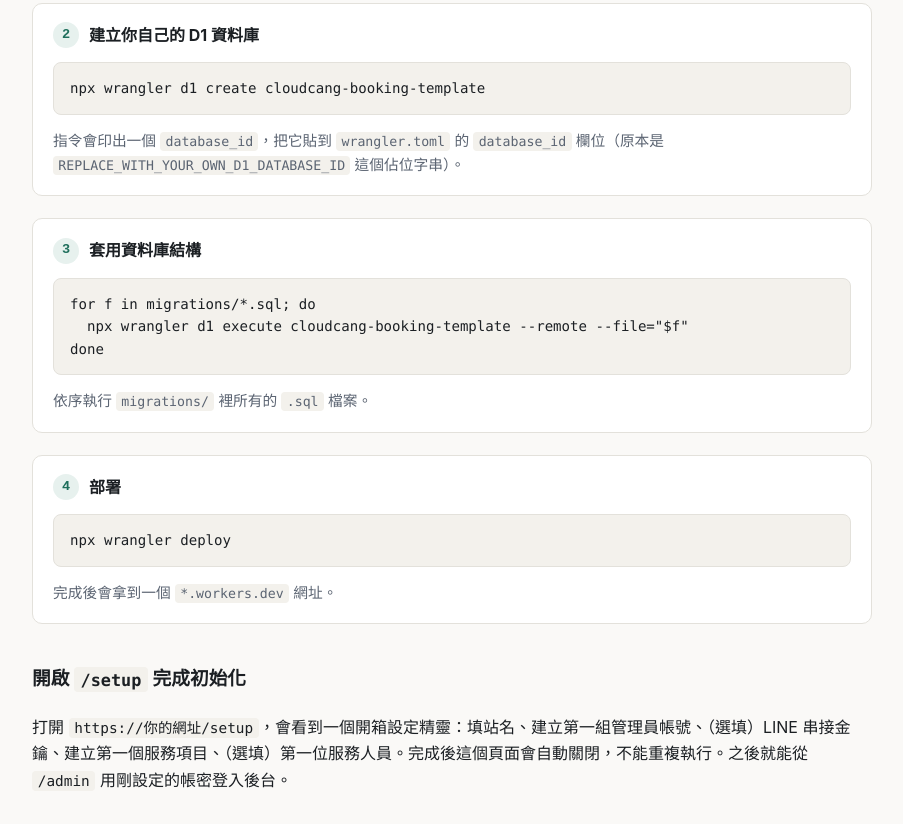
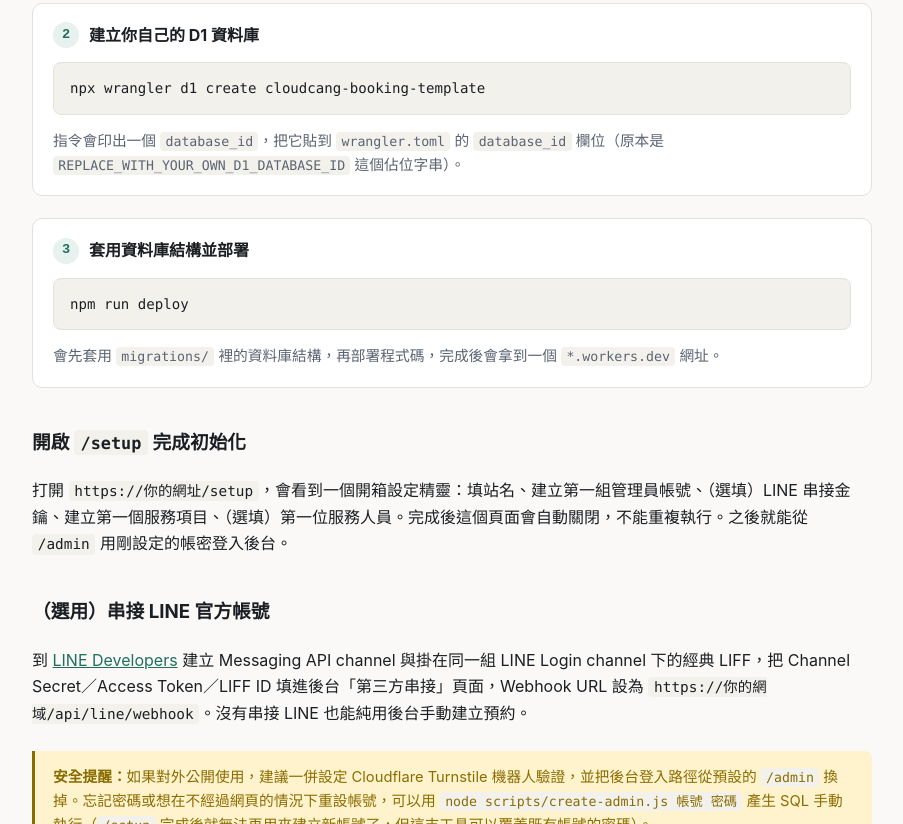
Before and after one commit to cloudcangtec-tech/cloudcang-line-booking, a website: page public/index.html in a window 1280 px wide. Shown: the part 2152-2976 px from the top of the page, without its empty margins (188-1091 px from the left). Drawn offline with Linux system fonts and the light colour scheme.

Commit message:
Auto-run D1 migrations as part of npm run deploy
Switch from a manual wrangler d1 execute loop to wrangler's native
d1 migrations apply, verified locally against the existing migrations
folder. Chaining it into the deploy script means the CLI path no
longer needs a separate manual migration step, and closes most of the
gap for the one-click deploy button too if its build step runs
npm run deploy.

```diff
--- a/package.json
+++ b/package.json
@@ -3,7 +3,8 @@
   "private": true,
   "scripts": {
     "dev": "wrangler dev",
-    "deploy": "wrangler deploy"
+    "migrate": "wrangler d1 migrations apply cloudcang-booking-template --remote",
+    "deploy": "wrangler d1 migrations apply cloudcang-booking-template --remote && wrangler deploy"
   },
   "devDependencies": {
     "wrangler": "^4.131.1"
--- a/public/index.html
+++ b/public/index.html
@@ -58,7 +58,7 @@
         </a>
       </p>
       <div class="note">
-        <b>注意：</b>一鍵部署只會幫你把程式碼跑起來，<b>不會自動套用資料庫結構（migrations）</b>。部署完成、開啟 <code>/setup</code> 之前，請先用 <code>npx wrangler d1 execute &lt;你的 D1 資料庫名稱&gt; --remote --file=migrations/檔名.sql</code> 把 <code>migrations/</code> 資料夾裡的檔案依序執行一次。如果一鍵部署沒有自動建立 D1 資料庫，或 <code>wrangler.toml</code> 的 <code>database_id</code> 沒被填上，請改用下面「方法二」自行建立。
+        <b>注意：</b><code>npm run deploy</code> 已經改成「先套用資料庫結構、再部署」一起做，如果 Cloudflare 的建置流程是執行這個指令，資料庫結構會自動套用。但一鍵部署的建置細節不是我們能完全控制的，如果開啟 <code>/setup</code> 時出現資料庫錯誤，代表結構還沒套用，請手動執行一次 <code>npx wrangler d1 migrations apply cloudcang-booking-template --remote</code>。如果一鍵部署沒有自動建立 D1 資料庫，或 <code>wrangler.toml</code> 的 <code>database_id</code> 沒被填上，請改用下面「方法二」自行建立。
       </div>
 
       <h3 style="margin-top:2.5rem;">方法二：命令列部署</h3>
@@ -76,16 +76,9 @@ npx wrangler login</pre>
           <p>指令會印出一個 <code>database_id</code>，把它貼到 <code>wrangler.toml</code> 的 <code>database_id</code> 欄位（原本是 <code>REPLACE_WITH_YOUR_OWN_D1_DATABASE_ID</code> 這個佔位字串）。</p>
         </li>
         <li>
-          <h3>套用資料庫結構</h3>
-          <pre>for f in migrations/*.sql; do
-  npx wrangler d1 execute cloudcang-booking-template --remote --file="$f"
-done</pre>
-          <p>依序執行 <code>migrations/</code> 裡所有的 <code>.sql</code> 檔案。</p>
-        </li>
-        <li>
-          <h3>部署</h3>
-          <pre>npx wrangler deploy</pre>
-          <p>完成後會拿到一個 <code>*.workers.dev</code> 網址。</p>
+          <h3>套用資料庫結構並部署</h3>
+          <pre>npm run deploy</pre>
+          <p>會先套用 <code>migrations/</code> 裡的資料庫結構，再部署程式碼，完成後會拿到一個 <code>*.workers.dev</code> 網址。</p>
         </li>
       </ol>
 
```
Also changed, not shown: README.md.
